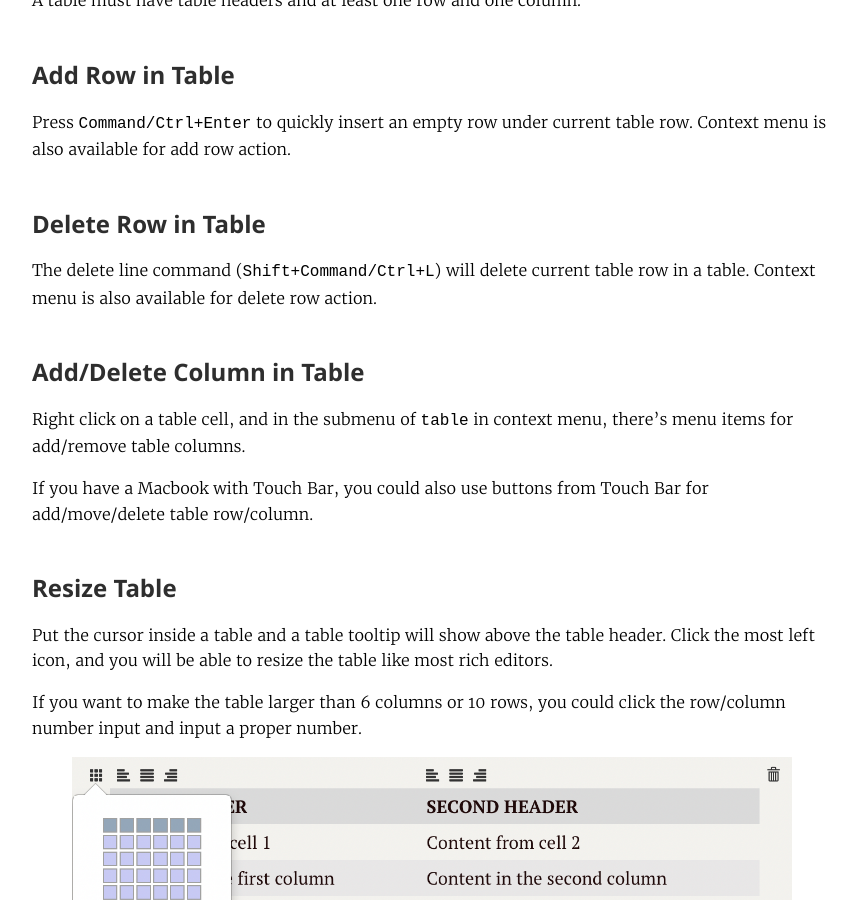
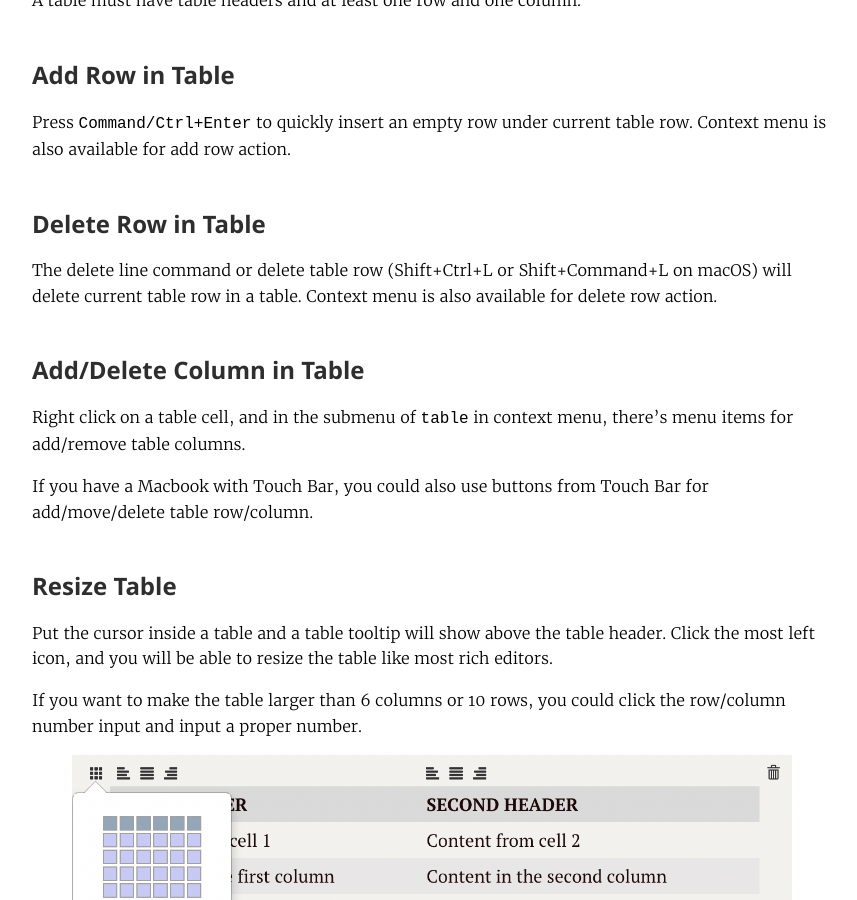
Before and after one commit to typora/support.typora.io, a Jekyll site: the page built from _posts/2017-02-28-Table Editing.md, in a window 1280 px wide and 900 px high, scrolled down 1227 px. Shown: the whole window, without its empty margins (208-1065 px from the left). Built offline with Jekyll 4.4.1, drawn with Linux system fonts in a browser that asks for light colours; nearby versions of some CDN libraries; library files that are not in the unit come from our copies.

Commit message:
Update 2017-02-28-Table Editing.md

```diff
--- a/_posts/2017-02-28-Table Editing.md
+++ b/_posts/2017-02-28-Table Editing.md
@@ -43,7 +43,7 @@ Press `Command/Ctrl+Enter` to quickly insert an empty row under current table ro
 
 ## Delete Row in Table
 
-The delete line command (`Shift+Command/Ctrl+L`) will delete current table row in a table. Context menu is also available for delete row action.
+The delete line command or delete table row (Shift+Ctrl+L or Shift+Command+L on macOS) will delete current table row in a table. Context menu is also available for delete row action.
 
 ## Add/Delete Column in Table
 
```
